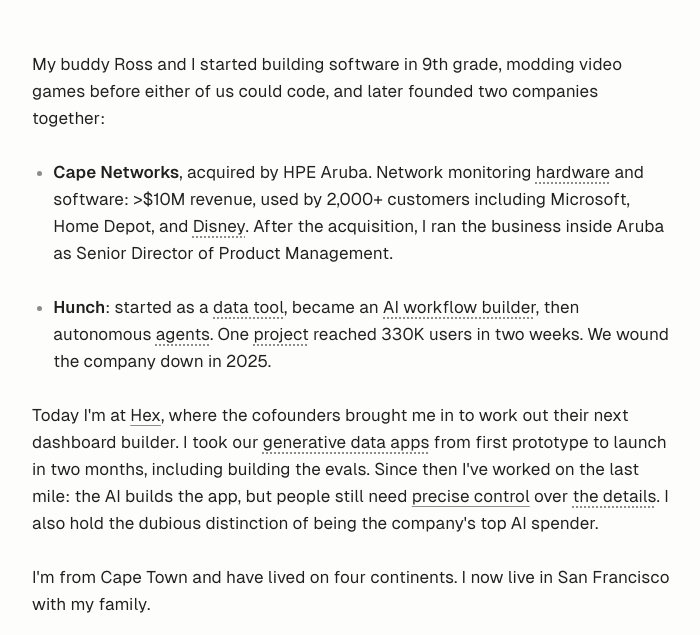
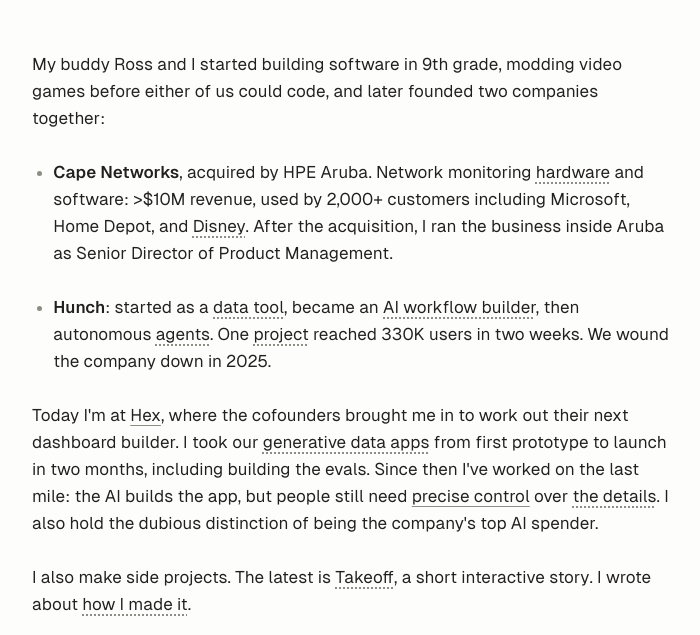
Before and after one commit to daviddbwilson/david-bio, a plain HTML site: page index.html in a window 1280 px wide. Shown: the part 165-800 px from the top of the page, without its empty margins (288-988 px from the left). Drawn offline with Linux system fonts and the light colour scheme.

Commit message:
Add Takeoff and its making-of post to the home page
A new paragraph before the closing one links the game and the post, each
with a preview card. The Takeoff card uses the game's link preview image
with no caption; cards can now set light (darker badge glass on a white
picture), badgeAt: "bottom", and a play icon.

Co-Authored-By: Claude Fable 5.2 <noreply@anthropic.com>
Claude-Session: https://claude.ai/code/session_01CqFpLzSog1JMY14pu7kMd3

```diff
--- a/card-preview.js
+++ b/card-preview.js
@@ -33,6 +33,10 @@
             '<svg viewBox="0 0 14 14" width="14" height="14" fill="none" stroke="currentColor" stroke-linecap="round" stroke-linejoin="round" aria-hidden="true">' +
             '<path d="M3.5 1.5h7a1 1 0 0 1 1 1v9a1 1 0 0 1-1 1h-7a1 1 0 0 1-1-1v-9a1 1 0 0 1 1-1Z"/>' +
             '<path d="M5 4.75h4M5 7h4M5 9.25h2.25"/>' +
+            "</svg>",
+        play:
+            '<svg viewBox="0 0 14 14" width="14" height="14" fill="none" stroke="currentColor" stroke-linejoin="round" aria-hidden="true">' +
+            '<path d="M4.25 2.9v8.2c0 .45.5.72.88.48l6.3-4.1a.57.57 0 0 0 0-.96l-6.3-4.1a.57.57 0 0 0-.88.48Z"/>' +
             "</svg>",
     };
 
@@ -155,6 +159,11 @@
         figure.style.setProperty("--tone", card.tone || "#161616");
         figure.classList.toggle("no-image", !card.image);
         figure.classList.toggle("no-caption", !card.caption);
+        figure.classList.toggle("on-light", Boolean(card.light));
+        figure.classList.toggle(
+            "badge-bottom",
+            card.badgeAt === "bottom" && !card.caption
+        );
         img.style.objectPosition = card.focus || "";
         media.classList.remove("is-loaded");
         img.removeAttribute("src");
--- a/cards.js
+++ b/cards.js
@@ -10,7 +10,7 @@
  *            is what works when JavaScript is off.
  *   badge    One or two words for what the link is: "Demo", "Talk",
  *            "Testimonial", "Blog post", "Case study".
- *   icon     "video" or "post": the icon shown beside the badge.
+ *   icon     "video", "post" or "play": the icon shown beside the badge.
  *   caption  A few words, shown on the image. Keep it to one short line.
  *            Leave it out to show the image on its own.
  *   image    Path to the image (WebP, about 800px on the long edge).
@@ -21,6 +21,11 @@
  *   focus    Optional. Which part of the image to keep when it has to be
  *            cropped (the drawer crops tall images), as a CSS object-position
  *            value such as "50% 10%" for "the top middle".
+ *   light    Optional. Set to true when the image is mostly white, so the
+ *            badge gets a darker glass and stays readable.
+ *   badgeAt  Optional. "bottom" puts the badge in the bottom left corner, for
+ *            a picture with something in its top left. Only for cards with
+ *            no caption, because the caption sits there.
  *   alt      Describes the image for people who can't see it.
  */
 window.DB_CARDS = {
@@ -123,6 +128,33 @@ window.DB_CARDS = {
         tone: "#1d1320",
         alt: "The evals post's header: a mountain road of switchbacks on a purple background",
     },
+    // No caption: the picture carries its own title. It is the game's link
+    // preview image, which is mostly white paper, hence light.
+    takeoff: {
+        url: "https://takeoff.david.bio/",
+        badge: "Play",
+        icon: "play",
+        image: "assets/cards/12-takeoff-title.webp",
+        width: 800,
+        height: 420,
+        tone: "#f6f6f6",
+        light: true,
+        // The title's handwriting runs through the top left corner.
+        badgeAt: "bottom",
+        alt: "Takeoff's title card: the words 'a short story about takeoff' handwritten above a pencil sketch of a small round probe on white paper",
+    },
+    makingof: {
+        url: "/blog/how-i-made-takeoff/",
+        badge: "Blog post",
+        icon: "post",
+        caption: "Made in under a week of evenings",
+        // A figure from the post: the autopilot's route through the ship.
+        image: "assets/cards/13-takeoff-paths.webp",
+        width: 800,
+        height: 482,
+        tone: "#05070b",
+        alt: "A plan of the ship's rooms in thin green lines on black, with the route a test run took traced through them",
+    },
     // No url: this one is a picture only, on the word "family".
     // The children's faces are covered in the image file itself.
     family: {
--- a/index.html
+++ b/index.html
@@ -52,8 +52,8 @@
             ]
         }
         </script>
-        <link rel="stylesheet" href="assets/fonts/geist.css?v=20261112" />
-        <link rel="stylesheet" href="styles.css?v=20261112" />
+        <link rel="stylesheet" href="assets/fonts/geist.css?v=20261116" />
+        <link rel="stylesheet" href="styles.css?v=20261116" />
         <link
             rel="icon"
             type="image/png"
@@ -193,6 +193,23 @@
                 top AI spender.
             </p>
             <p>
+                I also make side projects. The latest is
+                <a
+                    class="card-link"
+                    data-card="takeoff"
+                    href="https://takeoff.david.bio/"
+                    target="_blank"
+                    rel="noopener"
+                    >Takeoff</a
+                >, a short interactive story. I wrote about
+                <a
+                    class="card-link"
+                    data-card="makingof"
+                    href="/blog/how-i-made-takeoff/"
+                    >how I made it</a
+                >.
+            </p>
+            <p>
                 I'm from Cape Town and have lived on four continents. I now
                 live in San&nbsp;Francisco with my
                 <span data-card="family">family</span>.
@@ -237,7 +254,7 @@
                 link.href = "mailto:" + e + "@" + d;
             })();
         </script>
-        <script src="cards.js?v=20261112" defer></script>
-        <script src="card-preview.js?v=20261112" defer></script>
+        <script src="cards.js?v=20261116" defer></script>
+        <script src="card-preview.js?v=20261116" defer></script>
     </body>
 </html>
--- a/sitemap.xml
+++ b/sitemap.xml
@@ -2,7 +2,7 @@
 <urlset xmlns="http://www.sitemaps.org/schemas/sitemap/0.9">
   <url>
     <loc>https://david.bio/</loc>
-    <lastmod>2026-11-12</lastmod>
+    <lastmod>2026-11-16</lastmod>
     <priority>1.0</priority>
   </url>
   <url>
--- a/styles.css
+++ b/styles.css
@@ -386,6 +386,17 @@ button:focus-visible {
     color: #fff;
 }
 
+/* On a mostly white picture the glass needs more tint to hold white text. */
+.preview-figure.on-light .preview-badge {
+    border-color: rgba(255, 255, 255, 0.3);
+    background: rgba(22, 22, 22, 0.62);
+}
+
+.preview-figure.badge-bottom .preview-badge {
+    top: auto;
+    bottom: 10px;
+}
+
 .preview-badge svg {
     flex: none;
     opacity: 0.9;
```
Also changed, not shown: assets/cards/12-takeoff-title.webp (added), assets/cards/13-takeoff-paths.webp (added), llms.txt, 1 other file.
